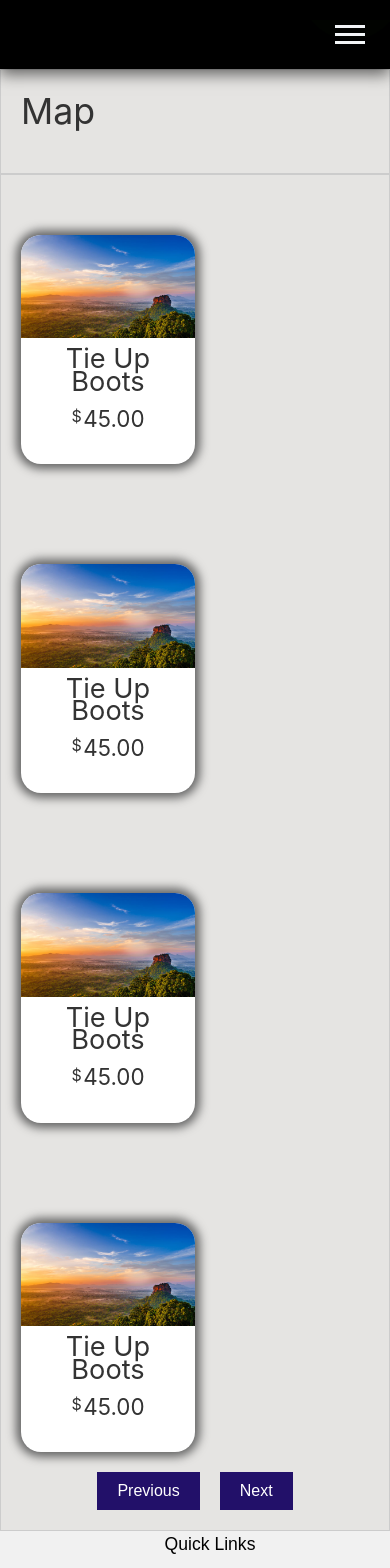
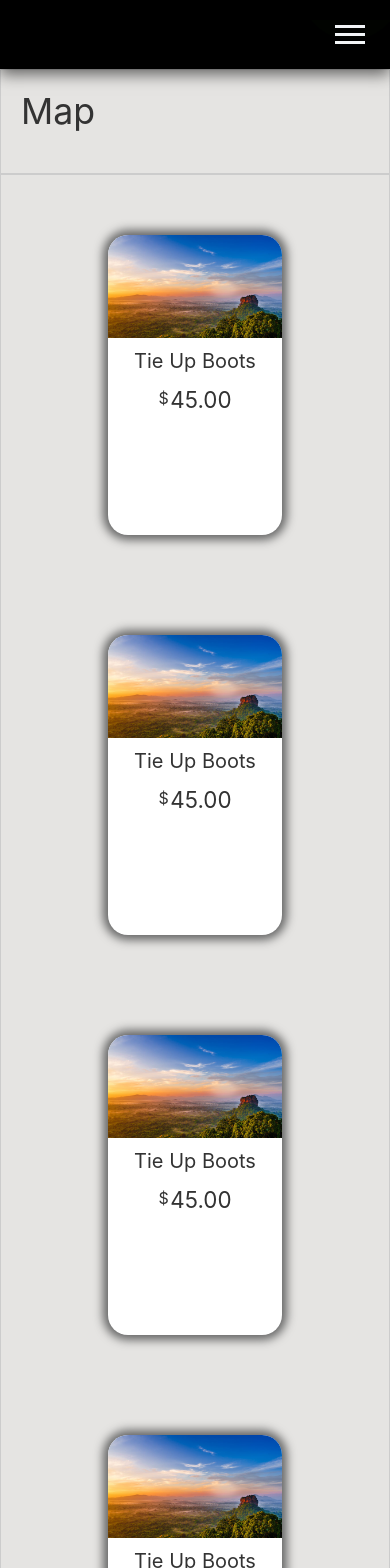
Before and after one commit to Sahani99/Ceyvoy, a React (Create React App) app: page /Locations.js in a window 390 px wide. Shown: the top 1568 px of the page. Built offline with nearby package versions, Linux system fonts and the light colour scheme.

Commit message:
css added

```diff
--- a/src/styles/Locations.css
+++ b/src/styles/Locations.css
@@ -27,6 +27,7 @@
   font-size: medium;
   background-color: #fff;
   text-align: center;
+  height: 300px;
 }
 
 .Lcard img {
@@ -36,16 +37,15 @@
 
 .Lcard .card__body {
   padding: 10px;
-  height: fit-content;
 }
 
 .Lcard .card__title {
-  line-height: 1.4rem;
-  margin-bottom: 0.5rem;
+  font-size: 20px;
+  margin-bottom: 10px;
 }
 
 .Lcard .card__description {
-  line-height: 1.2rem;
+  font-size: 14px;
 }
 
 .Lcard .card__price {
@@ -65,9 +65,12 @@
   display: flex;
   justify-content: center;
   margin-top: 20px;
+  column-gap: 50px;
 }
 
 .pagination .pagebtn {
+  height: 40px;
+  width: 100px;
   border: 0;
   padding: 10px 20px;
   background: #221069;
@@ -76,6 +79,7 @@
   margin: 0 10px;
   cursor: pointer;
   transition: all 0.3s ease;
+
 }
 
 .pagination .pagebtn:hover {
@@ -164,7 +168,9 @@
 
   .wrapper {
     grid-template-columns: 1fr;
-    column-gap: 20px;
+    display: flex; /* Use flexbox */
+    flex-direction: column; /* Stack items in a column */
+    align-items: center; /* Center items horizontally */
   }
 
   .Lselector{
```
